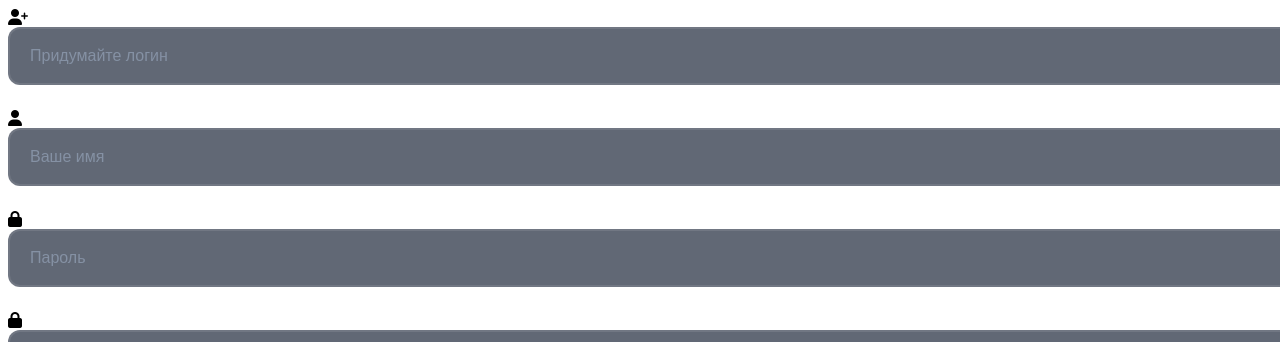
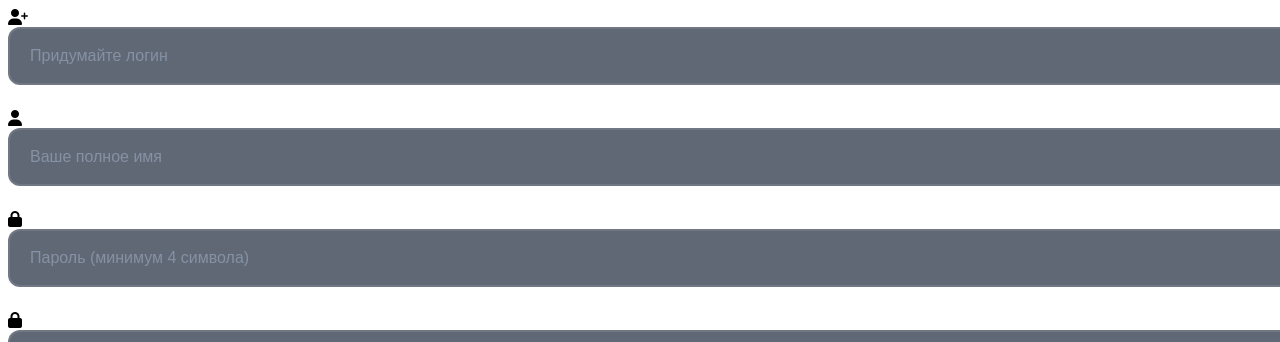
Before and after one commit to uskovmaxim12-stack/leo_Assistant, a plain HTML site: page index.html in a window 1280 px wide. Shown: the part 1220-1562 px from the top of the page. Drawn offline with nearby package versions, Linux system fonts and the light colour scheme.

Commit message:
Update index.html

```diff
--- a/index.html
+++ b/index.html
@@ -53,11 +53,11 @@
                     </div>
                     <div class="input-group">
                         <i class="fas fa-user"></i>
-                        <input type="text" id="regName" placeholder="Ваше имя" required>
+                        <input type="text" id="regName" placeholder="Ваше полное имя" required>
                     </div>
                     <div class="input-group">
                         <i class="fas fa-lock"></i>
-                        <input type="password" id="regPassword" placeholder="Пароль" required>
+                        <input type="password" id="regPassword" placeholder="Пароль (минимум 4 символа)" required>
                     </div>
                     <div class="input-group">
                         <i class="fas fa-lock"></i>
```
